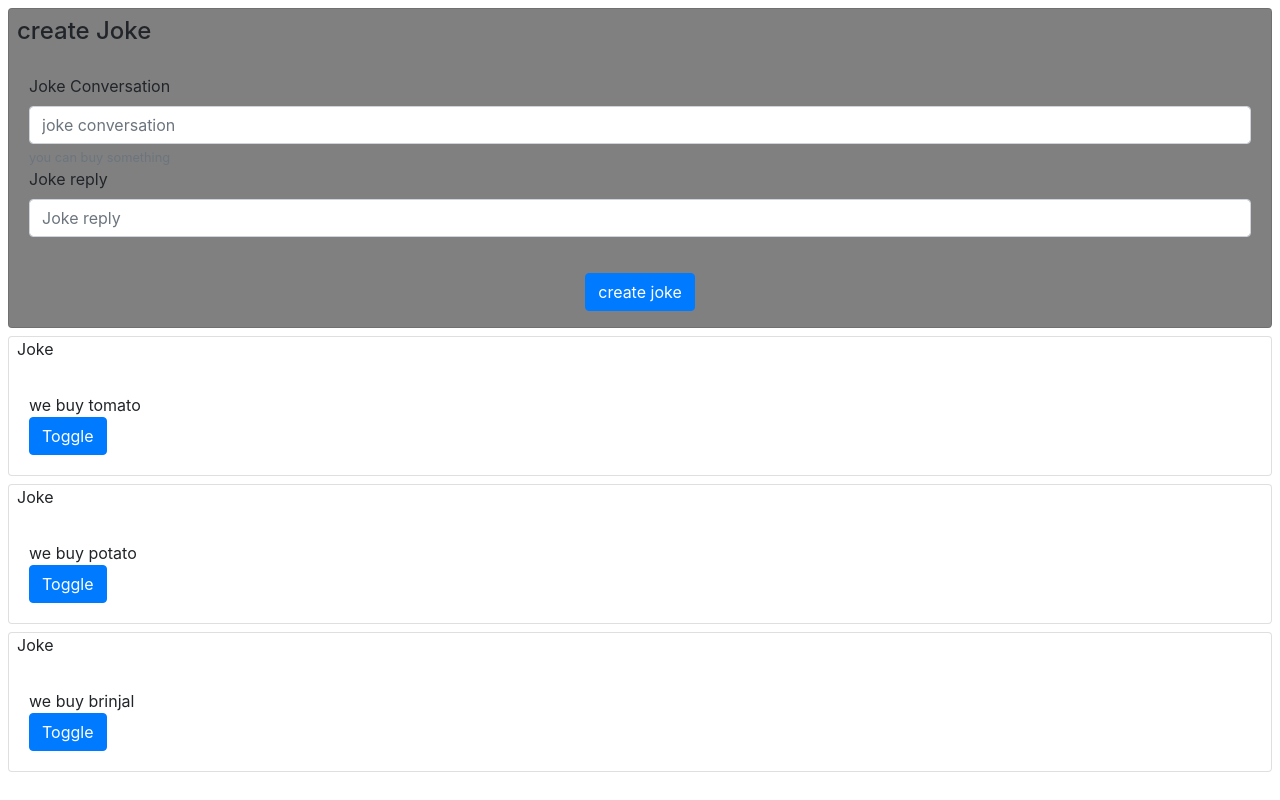
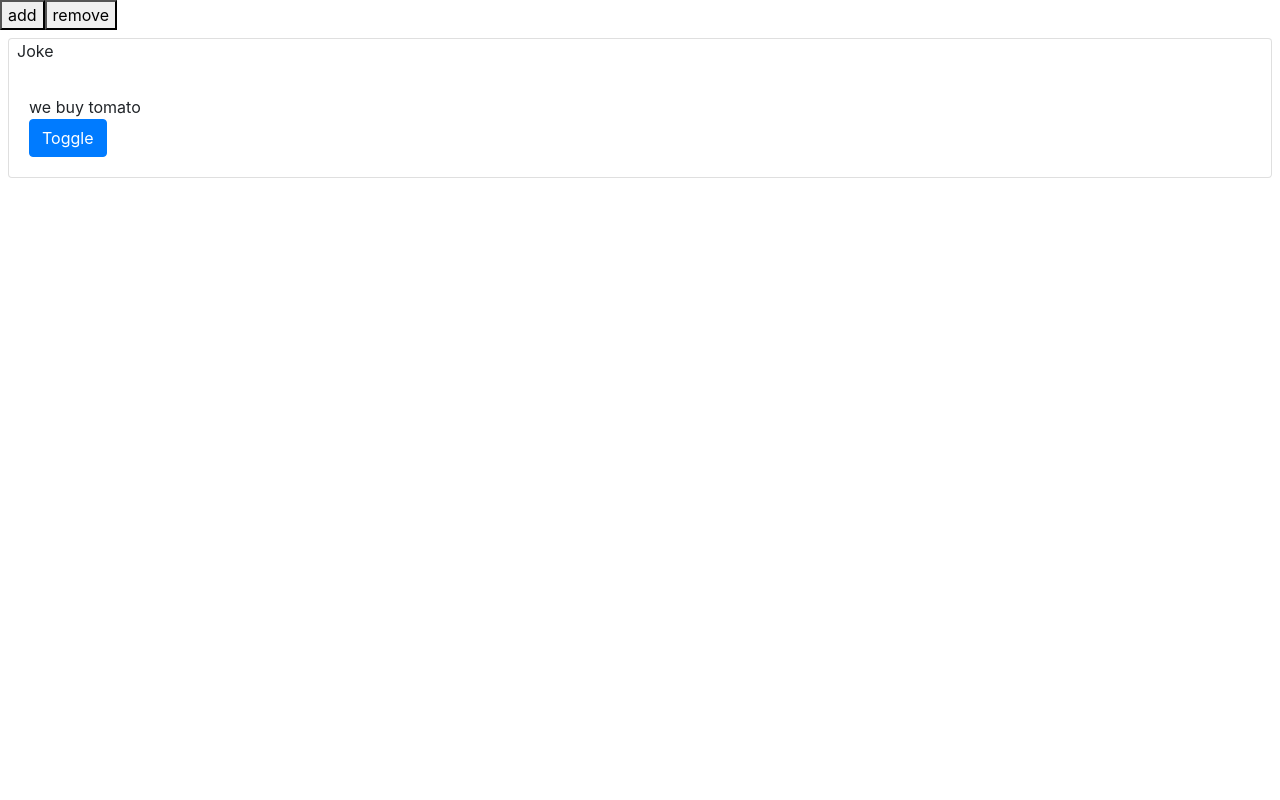
Before and after one commit to Jaiganesh-prakasam/angular-practice, an Angular app: page / in a window 1280 px wide. Built offline with nearby package versions, Linux system fonts and the light colour scheme.

Commit message:
Life cycle Hooks experiment done with creating new object and deleting the existing object

```diff
--- /dev/null
+++ b/src/app/joke-container/joke-container.component.html
@@ -0,0 +1,11 @@
+<div class="card-body">
+  <div class="card-text">
+    {{ data.jokeConversation }}
+  </div>
+  <div class="card-text" *ngIf="data.jokeStatus">
+    {{ data.jokeReply }}
+  </div>
+  <button class="btn btn-primary" (click)="data.jokeStatusToggle()">
+    Toggle
+  </button>
+</div>
--- /dev/null
+++ b/src/app/joke-container/joke-container.component.ts
@@ -0,0 +1,62 @@
+import {
+  Component,
+  OnInit,
+  Input,
+  OnChanges,
+  OnDestroy,
+  AfterContentChecked,
+  AfterContentInit,
+  AfterViewChecked,
+  AfterViewInit,
+  SimpleChange,
+  SimpleChanges
+} from "@angular/core";
+
+@Component({
+  selector: "app-joke-container",
+  templateUrl: "./joke-container.component.html",
+  styleUrls: ["./joke-container.component.sass"]
+})
+export class JokeContainerComponent
+  implements
+    OnInit,
+    OnChanges,
+    OnDestroy,
+    AfterContentChecked,
+    AfterContentInit,
+    AfterContentChecked,
+    AfterViewInit,
+    AfterViewChecked {
+  @Input("JokeContent") data: any;
+  constructor() {
+    console.log("i am from constructor");
+  }
+
+  ngOnInit() {
+    console.log("ng on init triggered");
+  }
+  ngOnChanges(changes: SimpleChanges) {
+    console.log("data is" + changes);
+    for (let key in changes) {
+      console.log(`${key}
+      previous: ${changes[key].previousValue}
+        current: ${changes[key].currentValue}
+      `);
+    }
+  }
+  ngAfterContentChecked() {
+    console.log("ng after content checked");
+  }
+  ngAfterContentInit() {
+    console.log("ng after content init");
+  }
+  ngAfterViewChecked() {
+    console.log("ng after view checked");
+  }
+  ngAfterViewInit() {
+    console.log("ng after view init");
+  }
+  ngOnDestroy() {
+    console.log("ng on destroy");
+  }
+}
--- a/src/app/joke/joke.component.html
+++ b/src/app/joke/joke.component.html
@@ -2,15 +2,5 @@
   <div class="card-title ml-2">
     Joke
   </div>
-  <div class="card-body">
-    <div class="card-text">
-      {{ i.jokeConversation }}
-    </div>
-    <div class="card-text" *ngIf="i.jokeStatus">
-      {{ i.jokeReply }}
-    </div>
-    <button class="btn btn-primary" (click)="i.jokeStatusToggle()">
-      Toggle
-    </button>
-  </div>
+  <app-joke-container [JokeContent]="i"> </app-joke-container>
 </div>
--- a/src/app/joke/joke.component.ts
+++ b/src/app/joke/joke.component.ts
@@ -1,15 +1,24 @@
-import { Component, OnInit, Input } from "@angular/core";
+import {
+  Component,
+  OnInit,
+  Input,
+  OnChanges,
+  OnDestroy,
+  AfterContentChecked,
+  AfterContentInit,
+  AfterViewChecked,
+  AfterViewInit
+} from "@angular/core";
 import { Joke } from "../models/shared/joke";
 @Component({
   selector: "app-joke",
   templateUrl: "./joke.component.html",
   styleUrls: ["./joke.component.sass"]
 })
-export class JokeComponent implements OnInit {
+export class JokeComponent {
   @Input("Joke") data: Joke;
   constructor() {}
 
-  ngOnInit() {}
   // not necessary already given in Joke class
   // toggleJoke(status) {
   //   status.jokeStatus = !status.jokeStatus;
--- a/src/app/jokes/jokes.component.html
+++ b/src/app/jokes/jokes.component.html
@@ -1,2 +1,4 @@
-<app-joke-form (jokeCreated)="addJoke($event)"> </app-joke-form>
+<!-- <app-joke-form (jokeCreated)="addJoke($event)"> </app-joke-form> -->
+<button (click)="addData()">add</button>
+<button (click)="removeData()">remove</button>
 <app-joke [Joke]="jokes"></app-joke>
--- a/src/app/jokes/jokes.component.ts
+++ b/src/app/jokes/jokes.component.ts
@@ -8,15 +8,24 @@ import { Joke } from "../models/shared/joke";
 export class JokesComponent implements OnInit {
   jokes: Joke[];
   constructor() {
-    this.jokes = [
-      new Joke("we buy tomato", "strike iorn while it is hot"),
-      new Joke("we buy potato", "self help is best help"),
-      new Joke("we buy brinjal", "look backwards to connect the dots")
-    ];
+    this.jokes = [new Joke("we buy tomato", "strike iorn while it is hot")];
   }
 
-  ngOnInit() {}
+  ngOnInit() {
+    console.log("triggered");
+  }
+  ngDestroy() {
+    console.log("destroyed");
+  }
   addJoke(joke) {
     this.jokes.unshift(joke);
   }
+  addData() {
+    this.jokes.unshift(
+      new Joke("we buy tomato", "strike iorn while it is hot")
+    );
+  }
+  removeData() {
+    this.jokes.pop();
+  }
 }
```
Also changed, not shown: src/app/app.module.ts (+13 -4 lines), src/app/joke-container/joke-container.component.sass (added), 1 other file (tests, documents, lock files or other folders).
